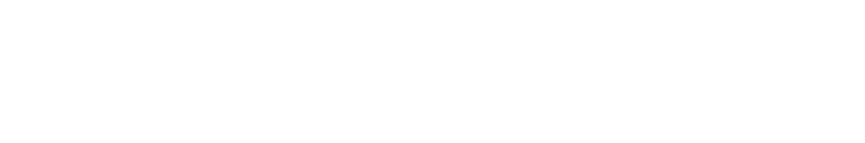
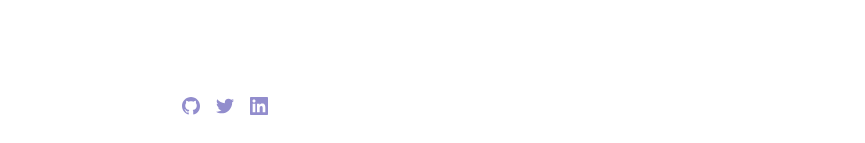
Before and after one commit to ellanan/spacestagram_II, a React (Create React App) app: page /liked in a window 1280 px wide. Shown: the part 654-797 px from the top of the page, without its empty margins (415-1280 px from the left). Built offline with nearby package versions, Linux system fonts and the light colour scheme.

Commit message:
add footer

```diff
--- a/src/App.tsx
+++ b/src/App.tsx
@@ -4,6 +4,7 @@
 import { Home } from './components/Home';
 import { Liked } from './components/Liked';
 import { Navbar } from './components/Navbar';
+import { Footer } from './components/Footer';
 
 function App() {
   const [loading, setLoading] = useState<boolean>(true);
@@ -13,7 +14,7 @@
   });
 
   return (
-    <div>
+    <>
       <Navbar />
       <span className='attribution'>
         Brought to you by NASA's Astronomy Photo of the Day (APOD) API
@@ -43,7 +44,8 @@
           }
         />
       </Routes>
-    </div>
+      <Footer />
+    </>
   );
 }
 
--- /dev/null
+++ b/src/components/Footer.tsx
@@ -0,0 +1,34 @@
+import { GoMarkGithub } from 'react-icons/go';
+import { FaTwitter } from 'react-icons/fa';
+import { GrLinkedin } from 'react-icons/gr';
+
+export const Footer = () => {
+  return (
+    <div className='footer-wrapper'>
+      <a
+        className='social-media'
+        href='https://github.com/ellanan'
+        target='_blank'
+        rel='noreferrer'
+      >
+        <GoMarkGithub size={18} />
+      </a>
+      <a
+        className='social-media'
+        href='https://twitter.com/ellanan_'
+        target='_blank'
+        rel='noreferrer'
+      >
+        <FaTwitter size={18} />
+      </a>
+      <a
+        className='social-media'
+        href='https://www.linkedin.com/in/ella-nan-a8b39027/'
+        target='_blank'
+        rel='noreferrer'
+      >
+        <GrLinkedin size={18} />
+      </a>
+    </div>
+  );
+};
--- a/src/index.css
+++ b/src/index.css
@@ -1,6 +1,8 @@
 html,
 body,
 #root {
+  display: flex;
+  flex-direction: column;
   width: 100vw;
   height: 100%;
   background-color: #fff;
@@ -284,3 +286,21 @@
   border: 1px solid #ccc;
   cursor: pointer;
 }
+
+.footer-wrapper {
+  display: flex;
+  justify-content: center;
+  align-items: center;
+  width: 100%;
+  margin-top: auto;
+  padding: 1.2rem 0;
+}
+
+.social-media {
+  padding: 0.5rem;
+  color: rgb(146 141 205);
+}
+
+.social-media:hover {
+  color: rgb(184, 178, 247);
+}
```
